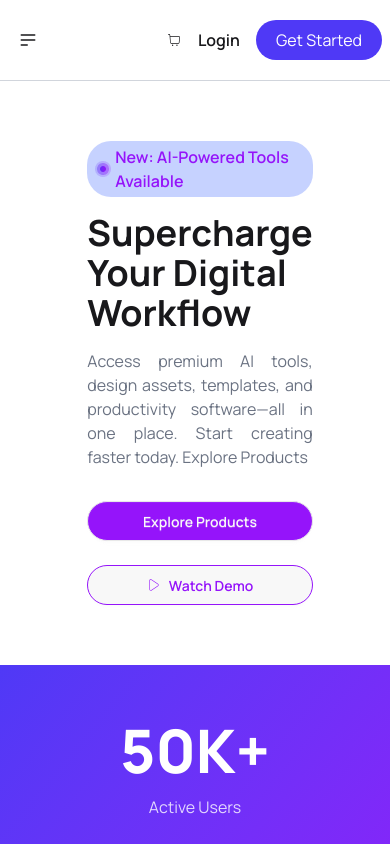
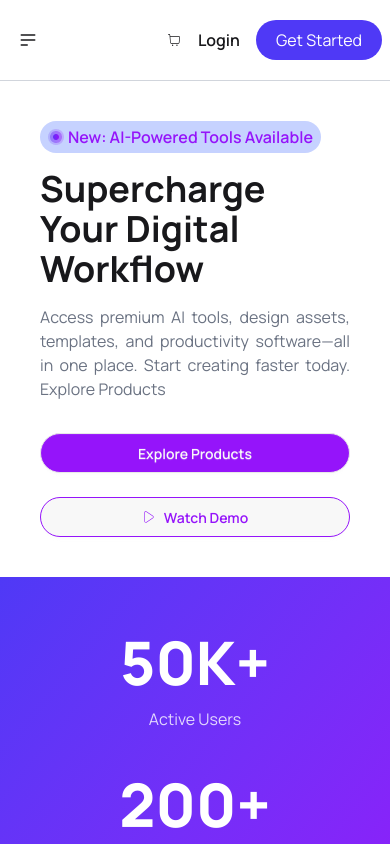
Before and after one commit to Afaz31028/DigiTools-Platform, a React (Vite) app: page / in a window 390 px wide. Shown: the top 844 px of the page. Built offline with nearby package versions, Linux system fonts and the light colour scheme.

Commit message:
added README.md file

```diff
--- a/src/components/Banner/Banner.jsx
+++ b/src/components/Banner/Banner.jsx
@@ -4,7 +4,7 @@ import bannerIcon from "../../assets/bannerIcon.png";
 import { CiPlay1 } from "react-icons/ci";
 const Banner = () => {
   return (
-    <div className="mx-auto px-50 py-15">
+    <div className="mx-auto md:px-50 md:py-15 p-10">
       <div className="flex md:flex-row flex-col justify-between items-center">
         <div className="max-w-160">
           <div className="inline-block bg-indigo-200 rounded-3xl text-[#9514FA] mb-4">
@@ -27,8 +27,8 @@ const Banner = () => {
             </div>
           </div>
         </div>
-        <div>
-          <img src={bannerImg} alt="Banner_Image" />
+        <div className="hidden md:flex">
+          <img className="w-full" src={bannerImg} alt="Banner_Image" />
         </div>
       </div>
     </div>
--- a/src/components/navbar/Navbar.jsx
+++ b/src/components/navbar/Navbar.jsx
@@ -1,6 +1,5 @@
 import React from "react";
 import { CiShoppingCart } from "react-icons/ci";
-import { IoMdMenu } from "react-icons/io";
 const Navbar = () => {
   return (
     <div>
```
Also changed, not shown: 1 other file (tests, documents, lock files or other folders).
